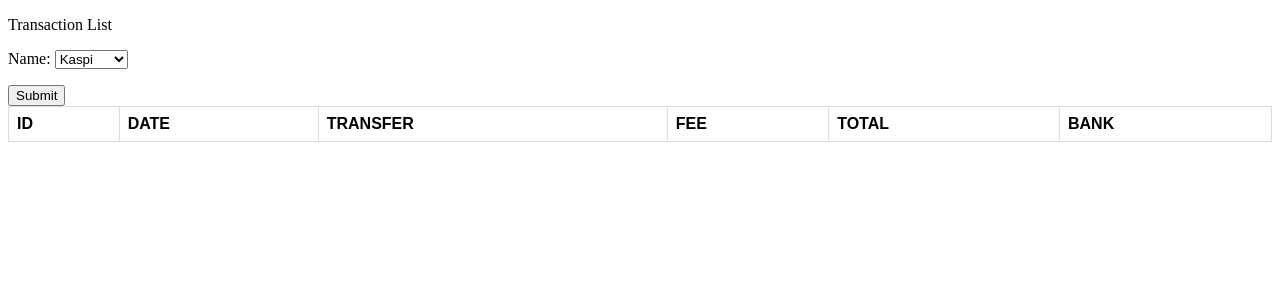
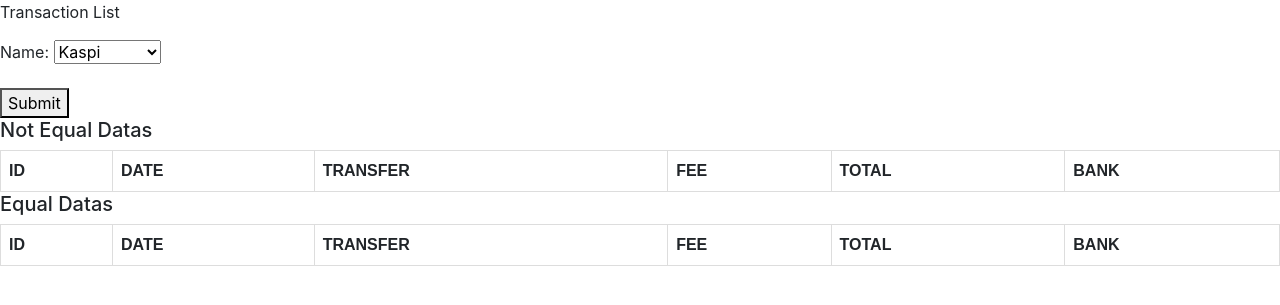
Before and after one commit to AssylzhanZharzhanov/choco, a Django app: page /transaction in a window 1280 px wide. Shown: the top 305 px of the page. Run offline with Django 3.2, Linux system fonts and the light colour scheme; lists and menus that the app fills with data are empty; some libraries are stand-ins or nearby versions.

Commit message:
'with Output'

```diff
--- a/project/forms.py
+++ b/project/forms.py
@@ -8,7 +8,7 @@ class PostForm  (forms.Form):
     # id = forms.IntegerField()
     # start_date = forms.DateField()
     # end_date = forms.DateField()
-    CHOICES = (('Kaspi', 'Kaspi'), ('Nurbank', 'Nurbank'), ('Tourism', 'Tourism'), ('Kazkom', 'Kazkom'))
+    CHOICES = (('Kaspi', 'Kaspi'), ('Processing', 'Processing'), ('Tourism', 'Tourism'), ('Kazkom', 'Kazkom'))
     name = forms.ChoiceField(choices=CHOICES)
 
 
--- a/project/views.py
+++ b/project/views.py
@@ -1,5 +1,7 @@
 import datetime
 import json
+from dateutil import parser
+from collections import namedtuple
 from django.shortcuts import render, redirect
 from django.views.generic import TemplateView
 from project.forms import PostForm
@@ -9,7 +11,7 @@ from project.GmailParser import Parser
 from project.models import Payment,KaspiParser,NurbankParser,KazkomParser,ToursimParser
 import logging
 logger = logging.getLogger(__name__)
-
+from project.models import Data
 # Create your views here.
 
 class FormView(TemplateView):
@@ -17,7 +19,7 @@ class FormView(TemplateView):
 
     def get(self, request):
         form = PostForm()
-        return render(request, self.template_name, {'form' : form})
+        return render(request, self.template_name, {'form':form})
 
     def post(self,request):
         form = PostForm(request.POST)
@@ -25,16 +27,43 @@ class FormView(TemplateView):
             name = form.cleaned_data['name']
             # start = form.cleaned_data['start_date']
             # end = form.cleaned_data['end_date']
-            start = datetime.date(2018,3,20)
-            end = datetime.date(2018,5,20)
+            start = datetime.date(2018,7,20)
+            end = datetime.date(2018,8,20)
             transactions = Transaction.objects.filter(name__contains=name, date__range=[start, end])
-            # by dates
-            args = {'form':form, 'transactions': transactions}
+                # by dates
+            filename = '/home/mrx/Documents/choko-master/docs/api.json'
+            myfile = open(filename, 'r', encoding='Latin-1')
+            json_data = json.load(myfile)
+
+            equal = []
+            notequal = []
+
+            for data in json_data:
+                if data['payment_code'] == name.upper():
+                    tr = Transaction.objects.filter(id = data['order_id'])
+                    if len(tr) > 0:
+                        for i in tr:
+                            if i.transfer == data['payment_amount']:
+                                a = Data(i.id, i.date, i.transfer, i.fee, i.total, i.name)
+                                b = Data(data['order_id'], datetime.datetime.date(parser.parse(data['date_created'])),
+                                         data['payment_amount'], 0, data['payment_amount'], 'Chocotravel/Aviata')
+                                equal.append(a)
+                                equal.append(b)
+                            else:
+                                a = Data(i.id, i.date, i.transfer, i.fee, i.total, i.name)
+                                b = Data(data['order_id'], datetime.datetime.date(parser.parse(data['date_created'])),
+                                         data['payment_amount'], 0, data['payment_amount'], 'Chocotravel/Aviata')
+                                notequal.append(a)
+                                notequal.append(b)
+            #
+            # for i in equal:
+            #     print(i.)
+            # args = {'form':form, 'transactions': transactions, 'name':name}
+            args = {'form':form, 'equal': equal, 'notEqual':notequal}
             return render(request, self.template_name, args)
 
-
 ids = [1,2,3,4]
-names = ['kaspi', 'nurbank', 'tourism', 'kazkom']
+names = ['kaspi', 'processing', 'tourism', 'kazkom']
 
 class ParseForm(TemplateView):
     template_name = 'project/update_list.html'
@@ -54,27 +83,15 @@ class ParseForm(TemplateView):
         #getFilenames---------------
         submitbutton = request.POST.get('submit')
         if(submitbutton == 'Search'):
-
-            #read JSON
-            filename = 'transactions.json'
-            myfile = open(filename, 'r', encoding='Latin-1')
-            with open('transactions.json') as json_data:
-                d = json.load(json_data)
-                # print(d)
-
-
             newFiles = False
             simplelist = self.simplelist
             if len(simplelist) > 0 :
                 newFiles = True
-            args = {'bank': simplelist[3].getName(), 'files': simplelist[3].getFiles(), 'newFiles': newFiles, 'button':submitbutton}
+            args = {'bank': simplelist[0].getName(), 'files': simplelist[0].getFiles(), 'newFiles': newFiles, 'button':submitbutton}
             return render(request, 'project/update_list.html', args)
 
         if submitbutton == "Parse":
             simplelist = self.simplelist
-            # f = open("/home/mrx/Documents/choko-master/docs/demofile.txt", "w")
-            # f.write(str(len(simplelist)))
-            # logger.debug(len(simplelist))
             for i in range(0, len(simplelist)):
                 files = simplelist[i].getFiles()
                 name = simplelist[i].getName()
@@ -82,7 +99,7 @@ class ParseForm(TemplateView):
                     if name == 'kaspi':
                         kaspi = KaspiParser(j)
                         kaspi.getParse()
-                    if names[i] == 'nurbank':
+                    if names[i] == 'processing':
                         nurbank = NurbankParser(j)
                         nurbank.getParse()
                     if names[i] == 'tourism':
--- a/templates/project/transaction_list.html
+++ b/templates/project/transaction_list.html
@@ -4,24 +4,25 @@
     <meta charset="UTF-8">
     <title>Transactions</title>
 </head>
+<link rel="stylesheet" href="https://stackpath.bootstrapcdn.com/bootstrap/4.1.3/css/bootstrap.min.css" integrity="sha384-MCw98/SFnGE8fJT3GXwEOngsV7Zt27NXFoaoApmYm81iuXoPkFOJwJ8ERdknLPMO" crossorigin="anonymous">
+<script src="https://stackpath.bootstrapcdn.com/bootstrap/4.1.3/js/bootstrap.min.js" integrity="sha384-ChfqqxuZUCnJSK3+MXmPNIyE6ZbWh2IMqE241rYiqJxyMiZ6OW/JmZQ5stwEULTy" crossorigin="anonymous"></script>
+
 <style>
     table {
     font-family: arial, sans-serif;
     border-collapse: collapse;
     width: 100%;
     }
-
     td, th {
     border: 1px solid #dddddd;
     text-align: left;
     padding: 8px;
     }
-
     tr:nth-child(even) {
     background-color: #dddddd;
     }
+</style>
 
-</style>
 <body>
     <p> Transaction List </p>
 
@@ -29,11 +30,13 @@ tr:nth-child(even) {
         <form method='post'>
             {% csrf_token %}
              {{ form.as_p }}
-{#            <input type="text" name="ids">#}
+{#            <input type="text" name="name">#}
             <button type="submit">Submit</button>
         </form>
     </div>
-
+{#    <h1>{{ name }}</h1>#}
+    <div class = "notequal" >
+    <h5 style="align-content: center"> Not Equal Datas </h5>
     <table>
         <thead>
         <th> ID </th>
@@ -43,32 +46,44 @@ tr:nth-child(even) {
         <th> TOTAL </th>
         <th> BANK </th>
         </thead>
-        {% for i in transactions %}
+        {% for i in notequal %}
         <tr>
         <td> {{ i.id }}</td>
         <td> {{ i.date }}</td>
         <td> {{ i.transfer }}</td>
         <td> {{ i.fee }}</td>
         <td> {{ i.total }}</td>
-        <td> {{ i.name }}</td>
+        <td> {{ i.bank }}</td>
         </tr>
         {%  endfor %}
     </table>
-{#<p> {{ transactions }}</p>#}
-{#{% for i in tr %}#}
-{#    <p> {{ i.name }} </p>#}
-{##}
-{#{% endfor  %}#}
+    </div>
 
-{#{% for i in transactions %}#}
-{#    <div>#}
-{#        <p>Date: {{ i.date }}</p>#}
-{#        <p>Name: {{ i.name }}</p>#}
-{#        <p>Transfer:{{ i.transfer }}</p>#}
-{#        <p>Fee: {{ i.fee }}</p>#}
-{#    </div>#}
-{#{% endfor %}#}
+    <div class = "equal" >
+    <h5 style="align-content: center"> Equal Datas </h5>
+    <table>
+        <thead>
+        <th> ID </th>
+        <th> DATE </th>
+        <th> TRANSFER </th>
+        <th> FEE </th>
+        <th> TOTAL </th>
+        <th> BANK </th>
+        </thead>
+        {% for i in equal %}
+        <tr>
+        <td> {{ i.id }}</td>
+        <td> {{ i.date }}</td>
+        <td> {{ i.transfer }}</td>
+        <td> {{ i.fee }}</td>
+        <td> {{ i.total }}</td>
+        <td> {{ i.bank }}</td>
+        </tr>
+        {%  endfor %}
+    </table>
+    </div>
 
 
 </body>
+
 </html>
```
Also changed, not shown: project/models.py (+26 -12 lines), db.sqlite3. Lines whose indentation alone changed are shown as unchanged.
